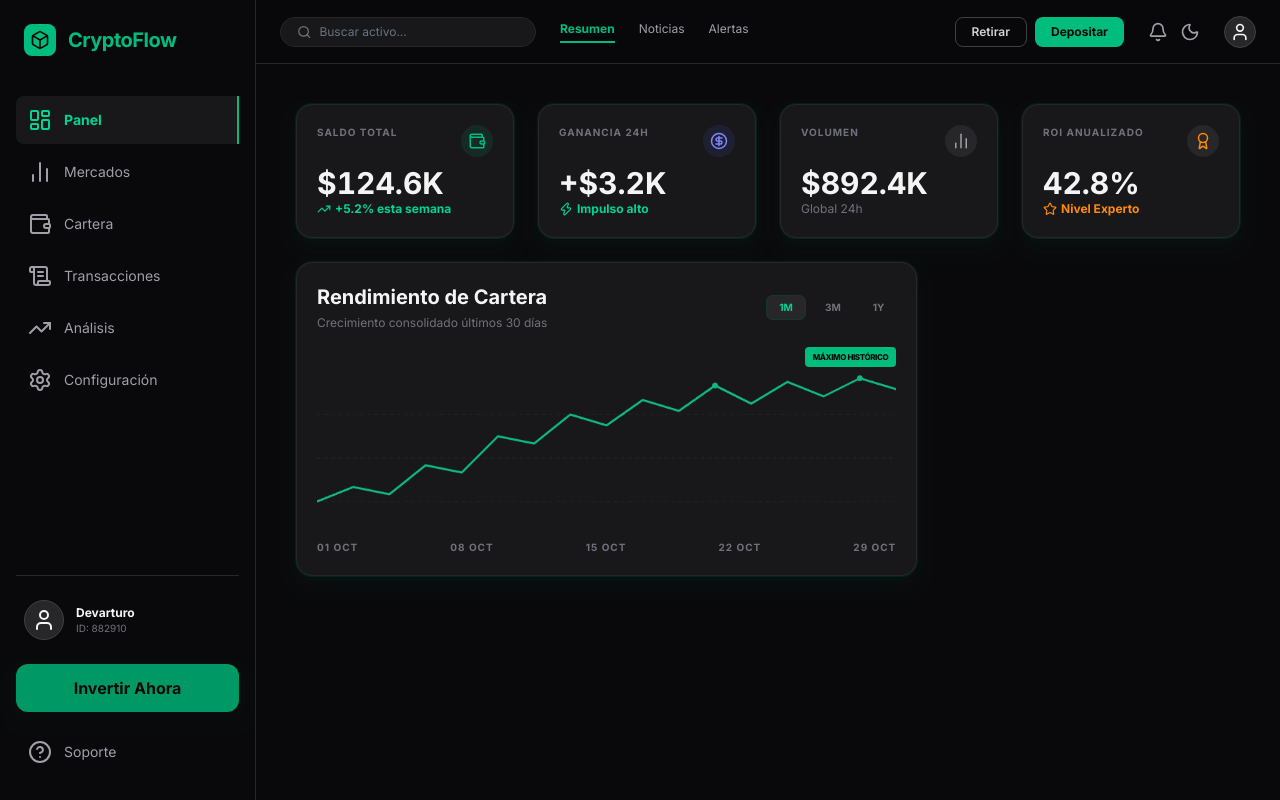
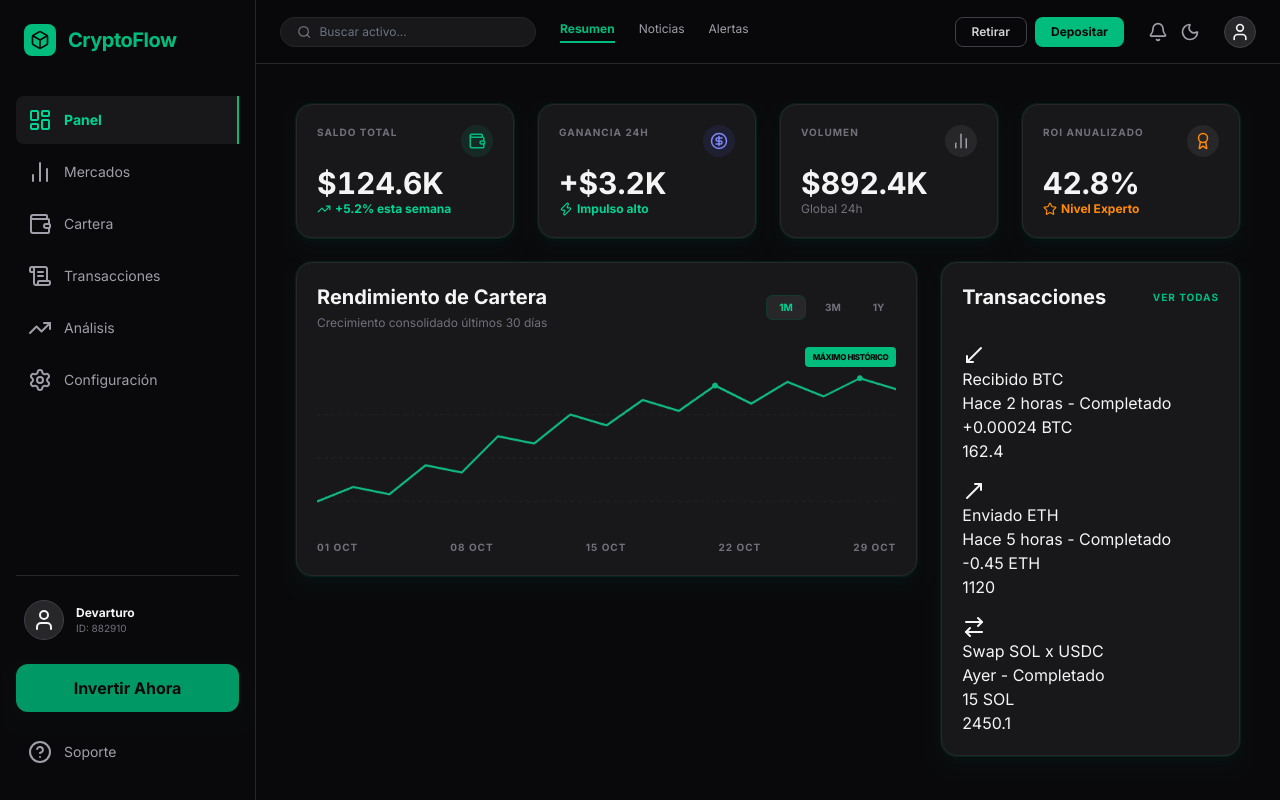
Before and after one commit to arturolguillen/devarturo-4-customized-financial-dashboard-dark-mode, a Next.js app: page / in a window 1280 px wide. Built offline with nearby package versions, Linux system fonts and the light colour scheme.

Commit message:
Add transaction components to display transaction history in the dashboard

```diff
--- a/package.json
+++ b/package.json
@@ -13,7 +13,8 @@
     "lucide-react": "^1.17.0",
     "next": "16.2.7",
     "react": "19.2.4",
-    "react-dom": "19.2.4"
+    "react-dom": "19.2.4",
+    "uuid": "^14.0.0"
   },
   "devDependencies": {
     "@tailwindcss/forms": "^0.5.11",
--- a/src/app/page.tsx
+++ b/src/app/page.tsx
@@ -24,6 +24,9 @@ import TopAppBarMenu from "@/components/TopAppBarMenu";
 import TopAppBarRightCol from "@/components/TopAppBarRightCol";
 import TopAppBarUser from "@/components/TopAppBarUser";
 import TotalBalance from "@/components/TotalBalance";
+import TransactionList from "@/components/TransactionList";
+import Transactions from "@/components/Transactions";
+import TransactionsHeader from "@/components/TransactionsHeader";
 import Volume from "@/components/Volume";
 
 export default function Home() {
@@ -63,6 +66,10 @@ export default function Home() {
                             <ChartGraphic />
                             <ChartFooter />
                         </ChartArea>
+                        <Transactions>
+                            <TransactionsHeader />
+                            <TransactionList />
+                        </Transactions>
                     </ActivitiesGrid>
                 </Dashboard>
             </MainWrapper>
--- /dev/null
+++ b/src/components/TransactionList.tsx
@@ -0,0 +1,15 @@
+import transactions from "@/lib/transactions";
+import TransactionListItem from "./TransactionListItem";
+
+export default function TransactionList() {
+    return (
+        <div className="space-y-4 flex-1">
+            {transactions.map(transaction => (
+                <TransactionListItem
+                    transaction={transaction}
+                    key={transaction.id}
+                />
+            ))}
+        </div>
+    );
+}
--- /dev/null
+++ b/src/components/TransactionListItem.tsx
@@ -0,0 +1,32 @@
+import type { Transaction } from "@/lib/transactions";
+import { ArrowRightLeft, MoveDownLeft, MoveUpRight } from "lucide-react";
+
+export default function TransactionListItem({ transaction }: {
+    transaction: Transaction;
+}) {
+    const { type, title, timestamp, amount, currency, balance } = transaction;
+
+    return (
+        <div>
+            <div>
+                {type === 'income' && <MoveDownLeft />}
+                {type === 'expense' && <MoveUpRight />}
+                {type === 'swap' && <ArrowRightLeft />}
+            </div>
+            <div>
+                <p>{title}</p>
+                <p>{timestamp}</p>
+            </div>
+            <div>
+                <p>
+                    {type === 'income' && '+'}
+                    {type === 'expense' && '-'}
+                    {amount} {currency}
+                </p>
+                <p>
+                    {balance}
+                </p>
+            </div>
+        </div>
+    );
+}
--- /dev/null
+++ b/src/components/Transactions.tsx
@@ -0,0 +1,12 @@
+import React from "react"
+import Card from "./Card";
+
+export default function Transactions({ children }: {
+    children: React.ReactNode;
+}) {
+    return (
+        <Card>
+            {children}
+        </Card>
+    );
+}
--- /dev/null
+++ b/src/components/TransactionsHeader.tsx
@@ -0,0 +1,8 @@
+export default function TransactionsHeader() {
+    return (
+        <div className="flex justify-between items-center mb-6">
+            <h3 className="text-xl font-bold text-zinc-100">{'Transacciones'}</h3>
+            <button type="button" className="cursor-pointer text-emerald-500 text-[10px] font-bold hover:underline uppercase tracking-widest">{'Ver todas'}</button>
+        </div>
+    );
+}
--- /dev/null
+++ b/src/lib/transactions.ts
@@ -0,0 +1,43 @@
+import { v4 as uuidv4 } from "uuid";
+
+export type Transaction = {
+    id: string;
+    type: "income" | "expense" | "swap";
+    title: string;
+    amount: number;
+    currency: string;
+    timestamp: string;
+    balance: number;
+};
+
+const transactions: Transaction[] = [
+    {
+        id: uuidv4(),
+        type: 'income',
+        title: 'Recibido BTC',
+        amount: 0.00024,
+        currency: 'BTC',
+        timestamp: 'Hace 2 horas - Completado',
+        balance: 162.40,
+    },
+    {
+        id: uuidv4(),
+        type: 'expense',
+        title: 'Enviado ETH',
+        amount: 0.45,
+        currency: 'ETH',
+        timestamp: 'Hace 5 horas - Completado',
+        balance: 1120,
+    },
+    {
+        id: uuidv4(),
+        type: 'swap',
+        title: 'Swap SOL x USDC',
+        amount: 15.0,
+        currency: 'SOL',
+        timestamp: 'Ayer - Completado',
+        balance: 2450.10,
+    },
+];
+
+export default transactions;
```
Also changed, not shown: 1 other file (tests, documents, lock files or other folders).
